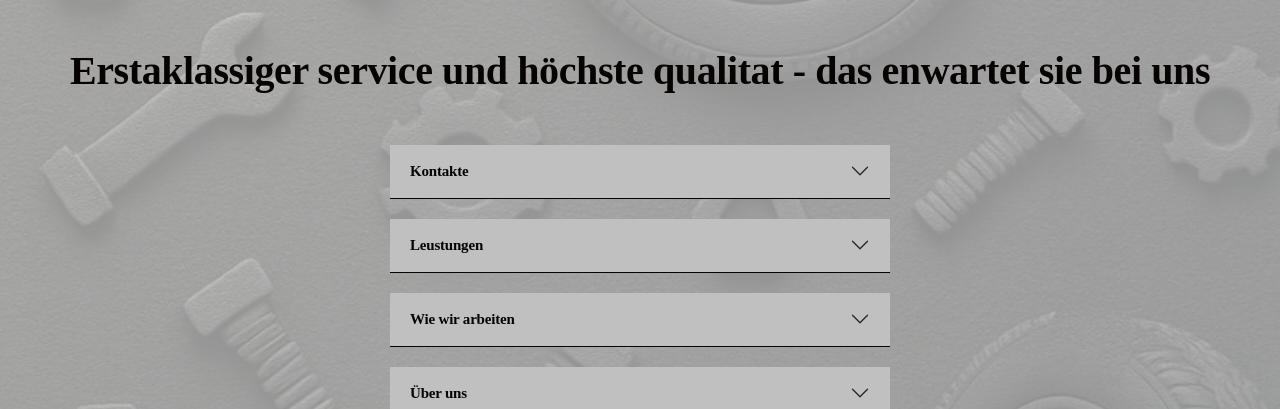
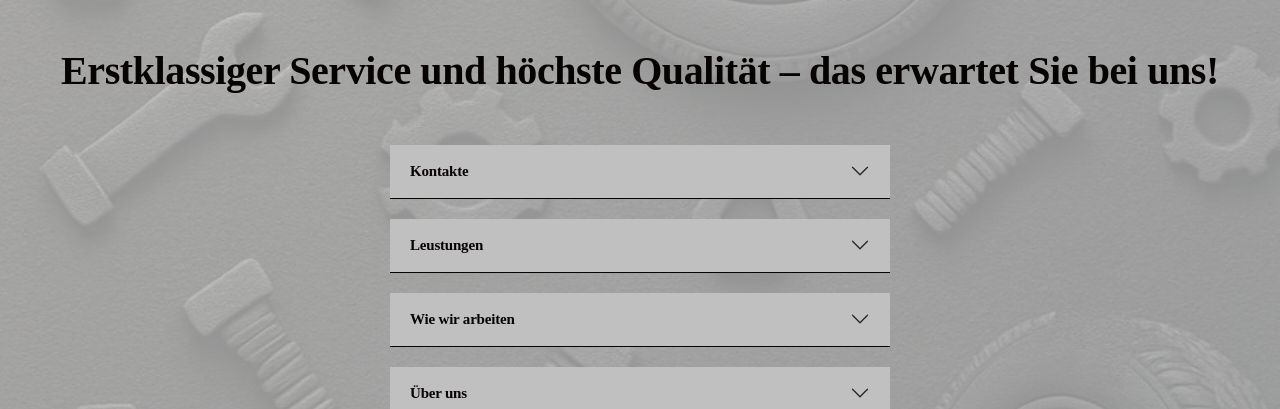
Before and after one commit to VBotezatu/SF-AutoService, a plain HTML site: page index.html in a window 1280 px wide. Shown: the part 691-1100 px from the top of the page. Drawn offline with nearby package versions, Linux system fonts and the light colour scheme.

Commit message:
cherviak

```diff
--- a/index.html
+++ b/index.html
@@ -119,8 +119,7 @@
       <section class="service">
         <div class="container">
           <h2 class="service__title">
-            Erstaklassiger service und höchste qualitat - das enwartet sie bei
-            uns
+            Erstklassiger Service und höchste Qualität – das erwartet Sie bei uns!
           </h2>
         </div>
       </section>
```
